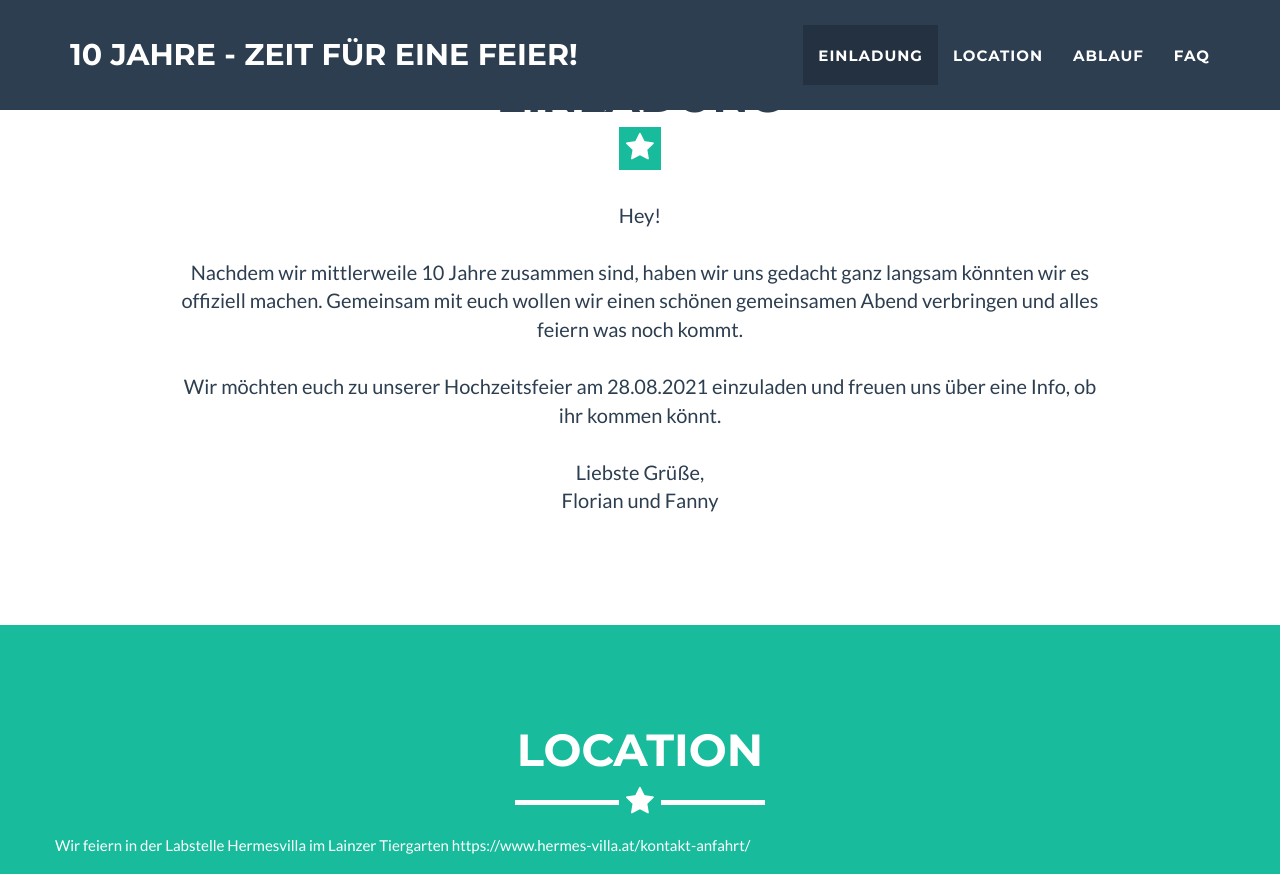
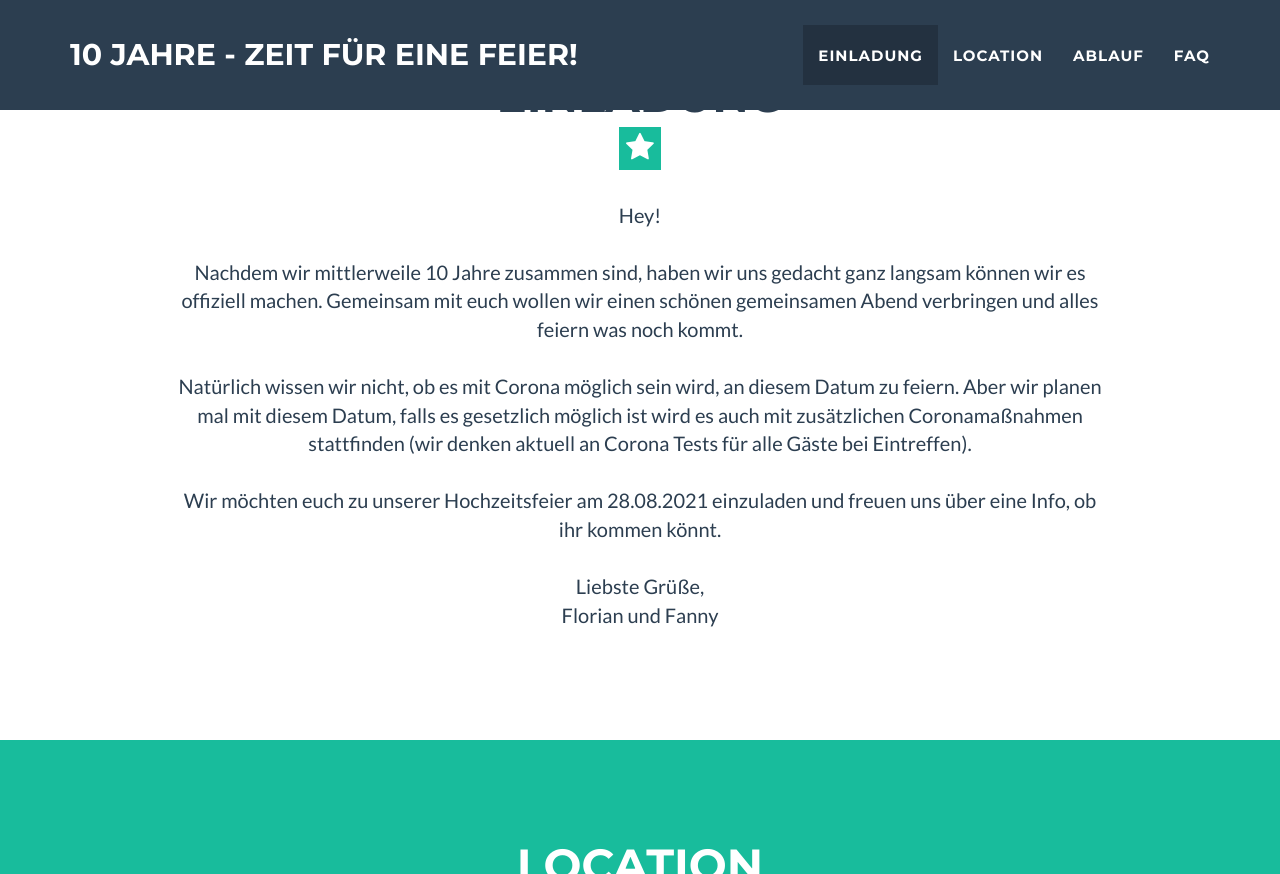
Before and after one commit to Sosian/sosian.github.io, a Jekyll site: the page built from index.html, in a window 1280 px wide and 900 px high, scrolled down 804 px, cut to the strip 0-874 px from the top of the window. Built offline with Jekyll 4.4.1, drawn with Linux system fonts in a browser that asks for light colours.

Commit message:
Corona Information zur einladung

```diff
--- a/_includes/einladung.html
+++ b/_includes/einladung.html
@@ -11,8 +11,12 @@
                 <p>Hey!
                     <br />
                     <br />
-                    Nachdem wir mittlerweile 10 Jahre zusammen sind, haben wir uns gedacht ganz langsam könnten wir es offiziell machen.
+                    Nachdem wir mittlerweile 10 Jahre zusammen sind, haben wir uns gedacht ganz langsam können wir es offiziell machen.
                     Gemeinsam mit euch wollen wir einen schönen gemeinsamen Abend verbringen und alles feiern was noch kommt.
+                    <br />
+                    <br />
+                    Natürlich wissen wir nicht, ob es mit Corona möglich sein wird, an diesem Datum zu feiern.
+                    Aber wir planen mal mit diesem Datum, falls es gesetzlich möglich ist wird es auch mit zusätzlichen Coronamaßnahmen stattfinden (wir denken aktuell an Corona Tests für alle Gäste bei Eintreffen).
                     <br />
                     <br />
                     Wir möchten euch zu unserer Hochzeitsfeier am 28.08.2021 einzuladen und freuen uns über eine Info, ob ihr kommen könnt.
```
